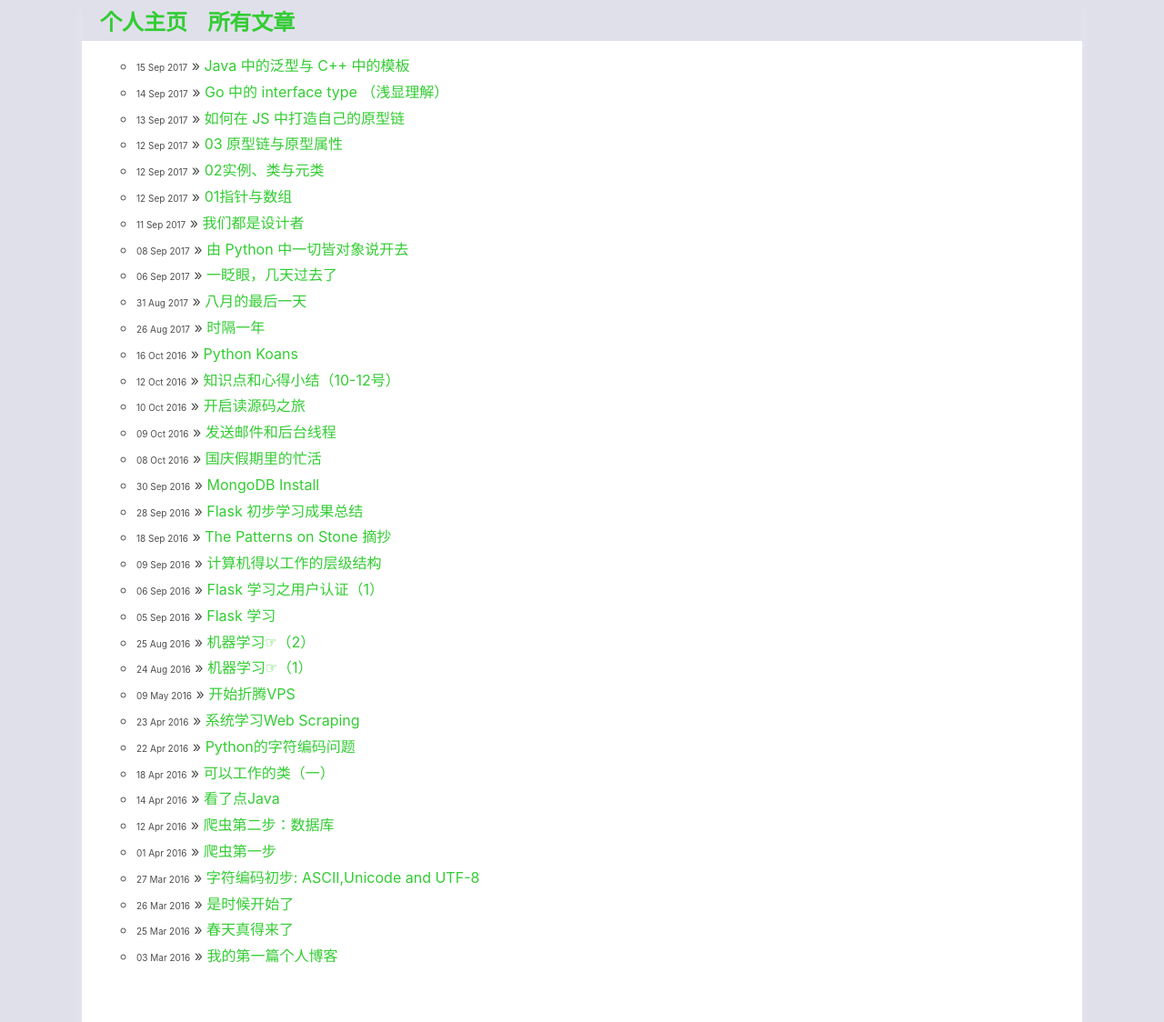
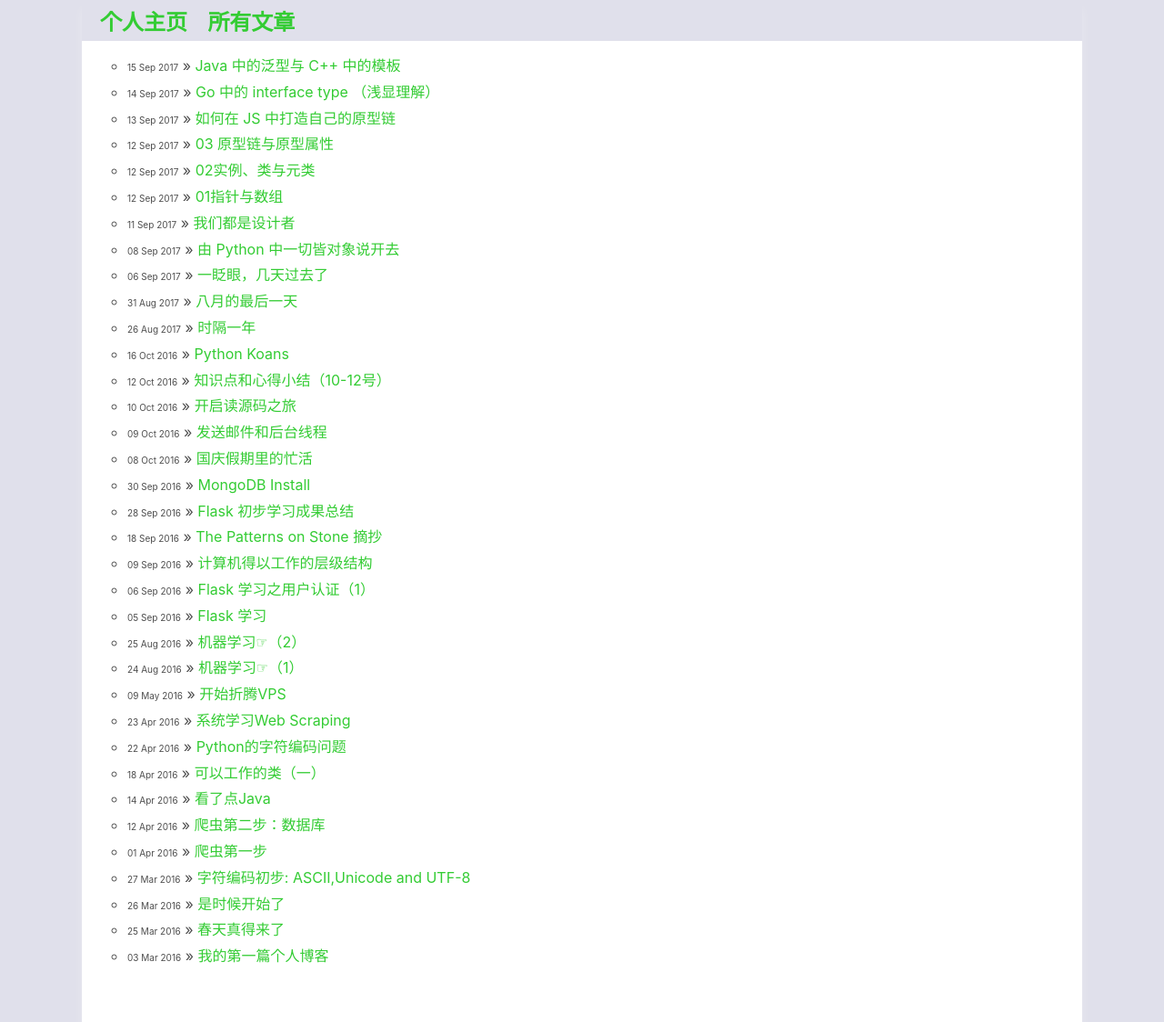
Before and after one commit to xxleyi/xxleyi.github.io, a Jekyll site: the page built from blog/index.html, in a window 1280 px wide and 1124 px high. Shown: the whole window at 91% size. Built offline with Jekyll 4.4.1, drawn with Linux system fonts in a browser that asks for light colours.

Commit message:
update the lookout.

```diff
--- a/blog/index.html
+++ b/blog/index.html
@@ -5,6 +5,6 @@
 
 	<ul id="posts" style="list-style-type: circle; margin-left: 0px;">
 	  {% for post in site.posts %}
-	    <li style="font-size: 16px;"><span style="font-size: 10px;">{{ post.date | date_to_string }}</span> » <a href="{{ post.url }}" title="{{ post.title }}">{{ post.title }}</a></li>
+	    <li style="margin-left: -10px; font-size: 16px;"><span style="font-size: 10px;">{{ post.date | date_to_string }}</span> » <a href="{{ post.url }}" title="{{ post.title }}">{{ post.title }}</a></li>
 	  {% endfor %}
 	</ul>
```
